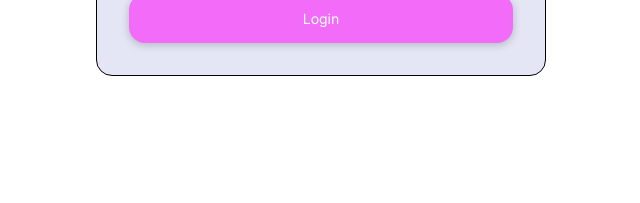
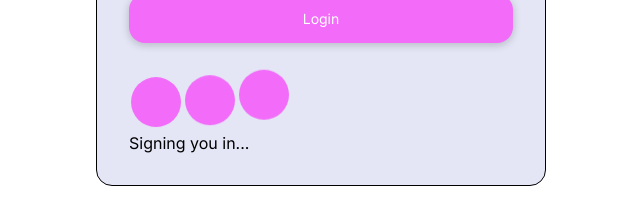
Before and after one commit to win24-ventixe-events/frontend, a React (Vite) app in the folder EventSaaS/: page /#/login in a window 1280 px wide. Shown: the part 678-881 px from the top of the page, without its empty margins (319-959 px from the left). Before the commit the page ends 834 px from the top, so only its background shows below. Built offline with nearby package versions, Linux system fonts and the light colour scheme.

Commit message:
login spinner

```diff
--- a/EventSaaS/src/Components/LoginForm.jsx
+++ b/EventSaaS/src/Components/LoginForm.jsx
@@ -2,11 +2,13 @@ import React, { useState } from 'react';
 import { useNavigate } from 'react-router-dom';
 import * as Yup from 'yup';
 import Logo from '../assets/images/Logo.svg';
+import { SyncLoader } from "react-spinners";
 
 function LoginForm() {
     const [form, setForm] = useState({ email: '', password: '' });
     const [errors, setErrors] = useState({});
     const navigate = useNavigate();
+    const [loading, setLoading] = useState(true);
 
     const validationSchema = Yup.object({
         email: Yup.string()
@@ -56,15 +58,18 @@ function LoginForm() {
             navigate("/events");
 
         }  catch (err) {
+
             if (err.name === "ValidationError" && Array.isArray(err.inner)) {
                 const newErrors = {};
                 err.inner.forEach(({ path, message }) => {
                 newErrors[path] = message;
             });
             setErrors(newErrors);
-        } else {
+            } else {
             console.error("Unexpected error:", err);
-        }
+            }
+        } finally {
+            setLoading(false)
         }
     };
 
@@ -107,6 +112,10 @@ function LoginForm() {
 
                     <button className="btn main-btn" type="submit">Login</button>
                 </form>
+                {loading ? <div>
+                            <SyncLoader color="#F26CF9" size={50} />
+                            <p>Signing you in...</p>
+                            </div> : "" }
             </div>
 
     );
```
